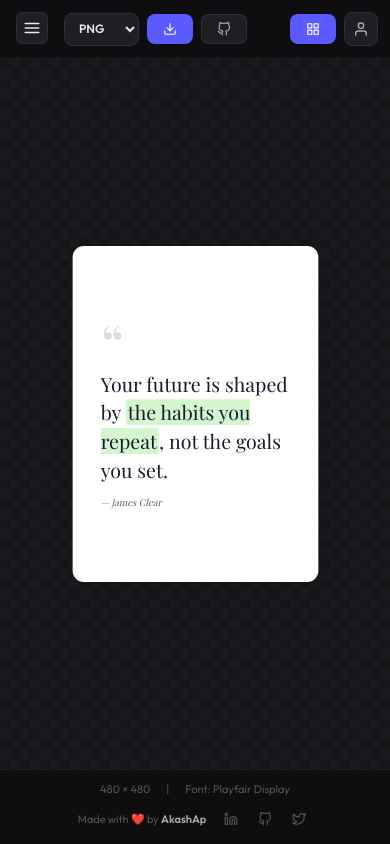
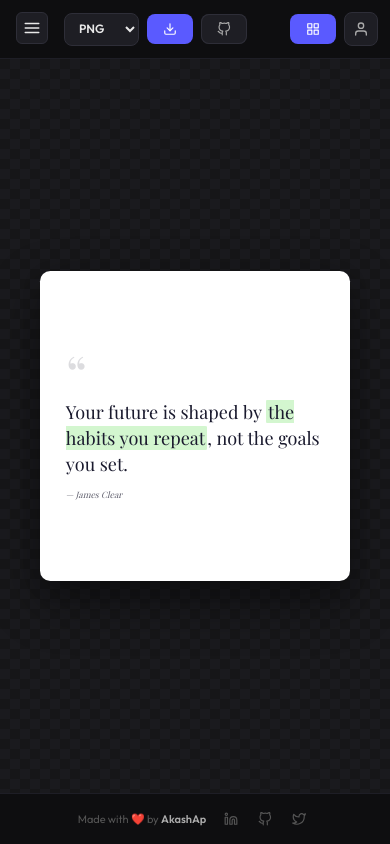
Before and after one commit to AakashAp01/quote-card-studio, a React (Vite) app: page / in a window 390 px wide. Built offline with nearby package versions, Linux system fonts and the light colour scheme; a web font is replaced by a local one.

Commit message:
fixed mobile responsive and showcase page issue

```diff
--- a/src/components/Preview/Preview.css
+++ b/src/components/Preview/Preview.css
@@ -98,9 +98,22 @@
   justify-content: center;
   flex: 1;
   padding: 40px;
-  min-height: 600px;
-  overflow-y: auto;
+  min-height: 500px;
+  overflow: auto;
   background: repeating-conic-gradient(#1a1a1e 0% 25%, #161618 0% 50%) 0 0 / 20px 20px;
+}
+
+.preview-card-container {
+  width: 100%;
+  max-width: 800px;
+  position: relative;
+  background: #16161a;
+  border-radius: 12px;
+  box-shadow: 0 20px 50px rgba(0, 0, 0, 0.4);
+}
+
+.preview-card-scaler {
+  transform-origin: top left;
 }
 
 .preview-footer {
@@ -240,3 +253,9 @@
     text-align: center;
   }
 }
+
+@media (max-width: 480px) {
+  .footer-left {
+    display: none;
+  }
+}
--- a/src/components/Preview/Preview.jsx
+++ b/src/components/Preview/Preview.jsx
@@ -1,4 +1,4 @@
-import { useRef, useCallback, useState } from 'react';
+import { useRef, useCallback, useState, useEffect } from 'react';
 import { FiDownload, FiLinkedin, FiGithub, FiTwitter, FiGrid } from 'react-icons/fi';
 import { Link } from 'react-router-dom';
 import { toPng, toJpeg, toSvg } from 'html-to-image';
@@ -15,9 +15,12 @@ const FORMATS = [
 ];
 
 export default function Preview({ state, onSignInClick }) {
+  const containerRef = useRef(null);
   const cardRef = useRef(null);
   const [downloading, setDownloading] = useState(false);
   const [format, setFormat] = useState('png');
+  const [scale, setScale] = useState(1);
+  const [autoHeight, setAutoHeight] = useState('auto');
 
   const handleDownload = useCallback(async () => {
     if (!cardRef.current) return;
@@ -70,6 +73,37 @@ export default function Preview({ state, onSignInClick }) {
 
   const [w, h] = RATIO_MAP[state.ratio];
 
+  useEffect(() => {
+    const updateScale = () => {
+      if (containerRef.current) {
+        const actualWidth = containerRef.current.offsetWidth;
+        const baseW = w || 480;
+        const newScale = actualWidth / baseW;
+        setScale(newScale);
+
+        if (state.ratio === 'free' && cardRef.current) {
+          setAutoHeight(cardRef.current.scrollHeight * newScale);
+        }
+      }
+    };
+
+    const observer = new ResizeObserver(updateScale);
+    if (containerRef.current) observer.observe(containerRef.current);
+    if (cardRef.current) observer.observe(cardRef.current);
+
+    updateScale();
+    const timer = setTimeout(updateScale, 100);
+
+    return () => {
+      observer.disconnect();
+      clearTimeout(timer);
+    };
+  }, [w, state.ratio]);
+
+  const containerStyle = state.ratio === 'free'
+    ? { height: autoHeight }
+    : { aspectRatio: `${w} / ${h}` };
+
   return (
     <div className="preview-area">
       <div className="preview-topbar">
@@ -115,7 +149,26 @@ export default function Preview({ state, onSignInClick }) {
       </div>
 
       <div className="preview-canvas">
-        <CardPreview state={state} cardRef={cardRef} />
+        <div
+          className="preview-card-container"
+          ref={containerRef}
+          style={containerStyle}
+        >
+          <div
+            className="preview-card-scaler"
+            style={{
+              transform: `scale(${scale})`,
+              transformOrigin: 'top left',
+              width: w || 480,
+              height: state.ratio === 'free' ? 'auto' : (h || 480),
+              position: 'absolute',
+              top: 0,
+              left: 0
+            }}
+          >
+            <CardPreview state={state} cardRef={cardRef} />
+          </div>
+        </div>
       </div>
 
       <div className="preview-footer">
--- a/src/context/AuthContext.jsx
+++ b/src/context/AuthContext.jsx
@@ -14,12 +14,39 @@ export function AuthProvider({ children }) {
       setProfile(null);
       return;
     }
-    const { data } = await supabase
-      .from('profiles')
-      .select('*')
-      .eq('id', userId)
-      .single();
-    setProfile(data);
+
+    try {
+      let { data, error } = await supabase
+        .from('profiles')
+        .select('*')
+        .eq('id', userId)
+        .single();
+
+      if (error || !data) {
+        // If profile missing but user exists, try to auto-create it (self-healing)
+        const { data: { user } } = await supabase.auth.getUser();
+        if (user && user.id === userId) {
+          const username = user.user_metadata?.username || user.email?.split('@')[0] || 'User';
+          const { data: newProfile, error: insertError } = await supabase
+            .from('profiles')
+            .upsert({
+              id: userId,
+              username: username,
+              email: user.email,
+              updated_at: new Date().toISOString()
+            })
+            .select()
+            .single();
+
+          if (!insertError) {
+            data = newProfile;
+          }
+        }
+      }
+      setProfile(data);
+    } catch (err) {
+      console.error('Error fetching/creating profile:', err);
+    }
   }, []);
 
   useEffect(() => {
@@ -59,7 +86,26 @@ export function AuthProvider({ children }) {
         data: { username }
       }
     });
+
     if (error) throw error;
+
+    // 2. Manually create profile record if user is created (and possibly auto-logged in)
+    if (data?.user) {
+      try {
+        await supabase
+          .from('profiles')
+          .upsert({
+            id: data.user.id,
+            username: username.trim(),
+            email: email.trim(),
+            updated_at: new Date().toISOString()
+          });
+      } catch (profileErr) {
+        console.warn('Profile record creation delayed or failed:', profileErr.message);
+        // We don't throw here to avoid blocking the signup flow if RLS is strict
+      }
+    }
+
     return data;
   }, []);
 
--- a/src/hooks/useSavedCards.js
+++ b/src/hooks/useSavedCards.js
@@ -40,15 +40,44 @@ export default function useSavedCards() {
 
   const loadPublicCards = useCallback(async () => {
     setLoading(true);
-    const { data, error } = await supabase
-      .from('saved_cards')
-      .select('*, profiles(username)')
-      .eq('is_public', true)
-      .order('created_at', { ascending: false });
+    try {
+      // 1. Fetch public cards directly (without join) to ensure we get data
+      const { data: cards, error: cardsError } = await supabase
+        .from('saved_cards')
+        .select('*')
+        .eq('is_public', true)
+        .order('created_at', { ascending: false });
 
-    setLoading(false);
-    if (error) throw error;
-    return data || [];
+      if (cardsError) throw cardsError;
+      if (!cards || cards.length === 0) return [];
+
+      // 2. Fetch profiles for these cards separately
+      const userIds = [...new Set(cards.map(c => c.user_id))].filter(Boolean);
+
+      let profileMap = {};
+      if (userIds.length > 0) {
+        const { data: profiles, error: profileError } = await supabase
+          .from('profiles')
+          .select('id, username')
+          .in('id', userIds);
+
+        if (!profileError && profiles) {
+          profiles.forEach(p => {
+            profileMap[p.id] = p;
+          });
+        }
+      }
+
+      // 3. Manually merge the data
+      const mergedData = cards.map(card => ({
+        ...card,
+        profiles: profileMap[card.user_id] || null
+      }));
+
+      return mergedData;
+    } finally {
+      setLoading(false);
+    }
   }, []);
 
   const loadCard = useCallback(async (id) => {
--- a/src/index.css
+++ b/src/index.css
@@ -26,7 +26,7 @@ body {
 
 ::-webkit-scrollbar-thumb {
   background: #3a3a45;
-  border-radius: 3px;
+  border-radius: 0px;
 }
 
 /* ─── Panel ─────────────────────────────── */
@@ -475,22 +475,12 @@ input[type="color"]::-webkit-color-swatch {
   .preview-footer {
     padding: 8px 16px;
   }
-
-  #card-preview {
-    max-width: 90vw !important;
-    transform: scale(0.85);
-    transform-origin: center center;
-  }
 }
 
 @media (max-width: 600px) {
   .preview-canvas {
     padding: 12px;
     min-height: 300px;
-  }
-
-  #card-preview {
-    transform: scale(0.7);
   }
 
   .preview-actions {
--- a/src/pages/Showcase.css
+++ b/src/pages/Showcase.css
@@ -8,7 +8,6 @@
 }
 
 .showcase-header {
-  display: flex;
   align-items: center;
   justify-content: center;
   margin-bottom: 40px;
@@ -267,6 +266,12 @@
   color: #888;
 }
 
+.empty-subtitle {
+  font-size: 14px;
+  color: #666;
+  margin-top: 10px;
+}
+
 @media (max-width: 1024px) {
   .masonry-grid-flex {
     gap: 20px;
--- a/src/pages/Showcase.jsx
+++ b/src/pages/Showcase.jsx
@@ -145,7 +145,6 @@ export default function Showcase() {
 
   const visibleCards = publicCards.slice(0, visibleCount);
 
-  // Split cards into columns
   const columns = Array.from({ length: columnCount }, () => []);
   visibleCards.forEach((card, index) => {
     columns[index % columnCount].push(card);
@@ -173,7 +172,8 @@ export default function Showcase() {
           </div>
         ) : publicCards.length === 0 ? (
           <div className="showcase-empty">
-            <p>No public designs yet. Be the first to share!</p>
+            <p>No public designs found.</p>
+            <p className="empty-subtitle">Be the first to share your creativity with the community!</p>
           </div>
         ) : (
           <>
```
